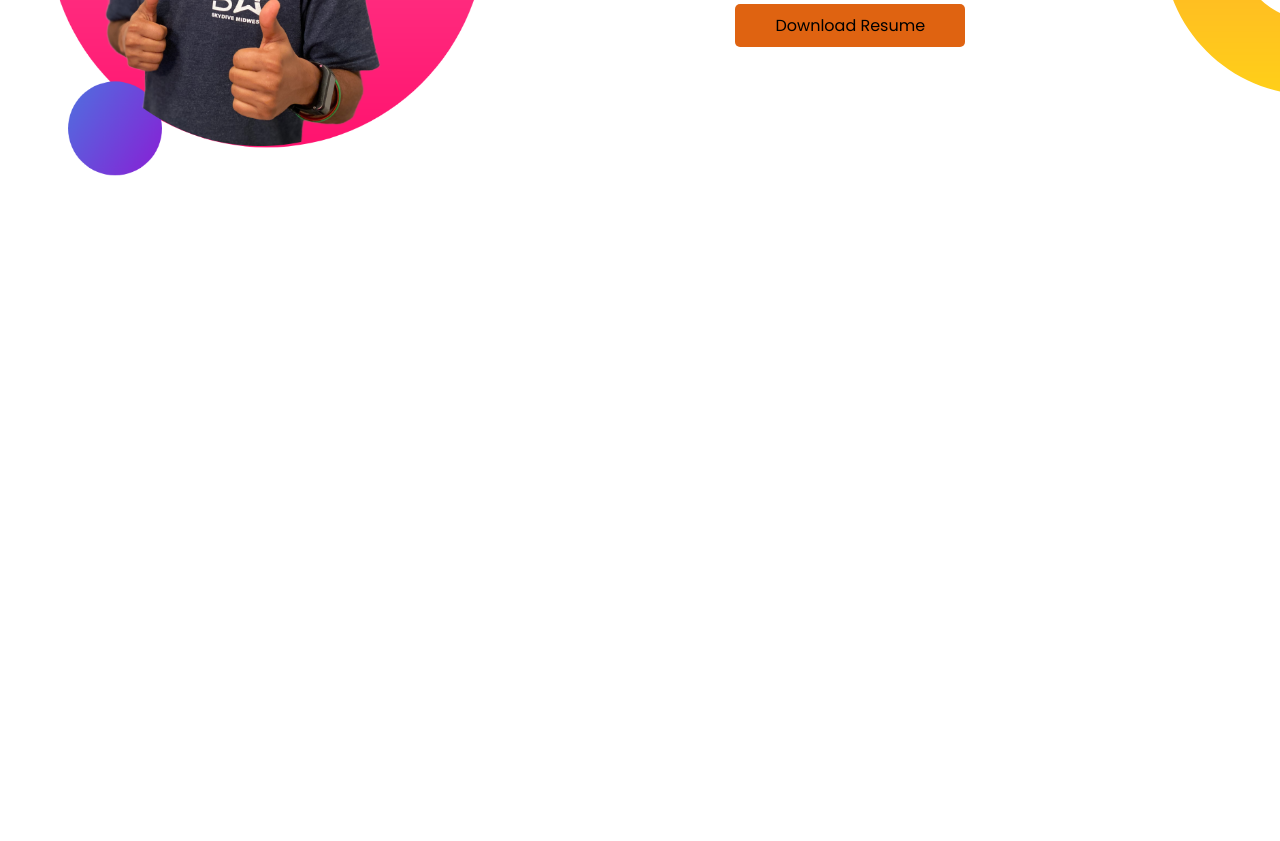
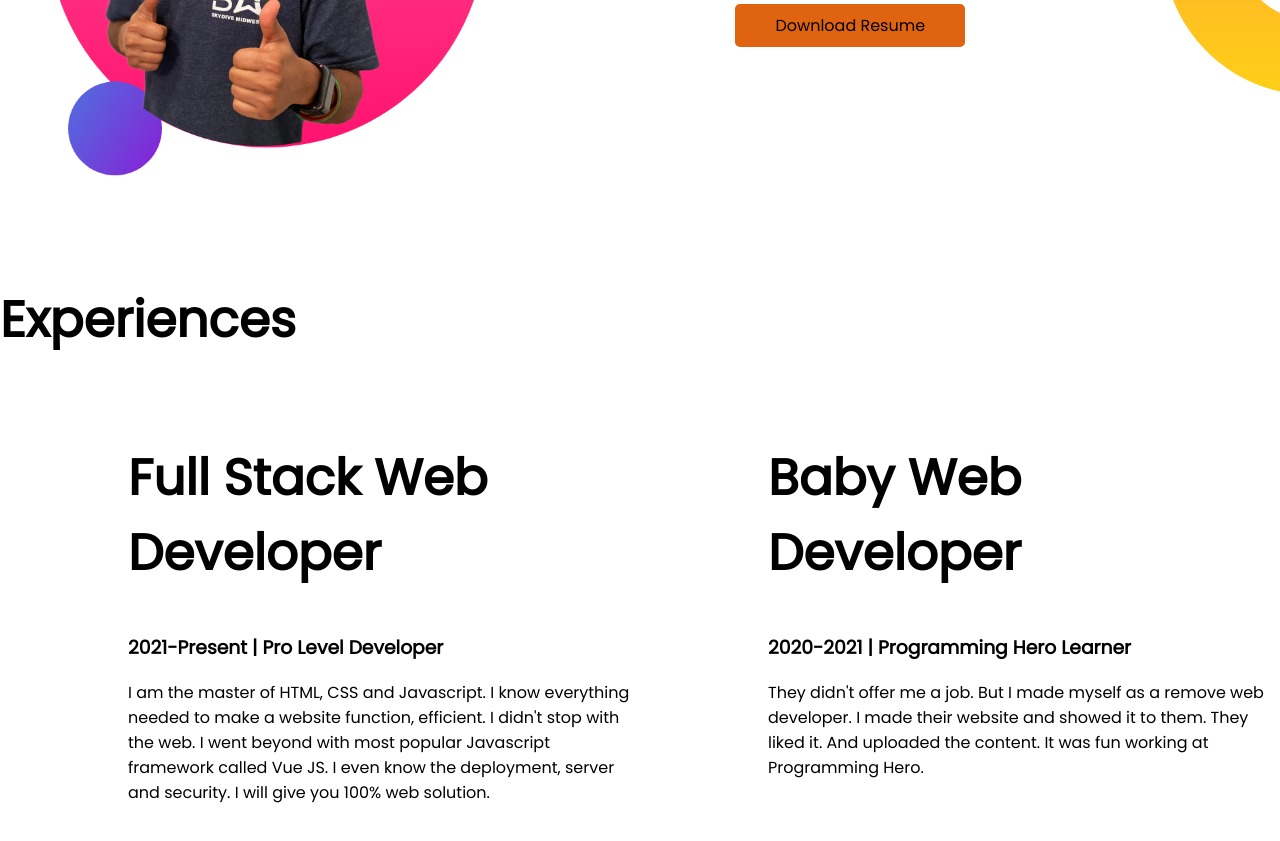
Before and after one commit to AlamNurul95/Developer-Protfolio, a plain HTML site: page index.html in a window 1280 px wide. Shown: the part 854-1695 px from the top of the page. Before the commit the page ends 1137 px from the top, so only its background shows below. Drawn offline with Linux system fonts and the light colour scheme.

Commit message:
4th commit

```diff
--- a/index.html
+++ b/index.html
@@ -13,7 +13,7 @@
 </head>
 
 <body>
-    <section class="top-banner">
+    <section class="top-banner flexible-container">
         <div class="half-width">
             <h1>Welcome To</h1>
             <h1><span class="name">Nurul Alam</span> World</h1>
@@ -28,7 +28,7 @@
         <div class="half-width"><img src="images/nurul.jpg"></div>
     </section>
 
-    <section class="dream-big">
+    <section class="dream-big flexible-container">
         <div>
             <img src="images/jhankar2.png" alt="">
         </div>
@@ -44,6 +44,26 @@
             <a class="link-button" target="_blank" href="http://127.0.0.1:5500/index.html">Download Resume</a>
         </div>
     </section>
+    <section class="experience-class">
+        <h1>Experiences</h1>
+        <div class="flexible-container">
+            <div class="half-width">
+                <h1>Full Stack Web Developer</h1>
+                <h3>2021-Present | Pro Level Developer</h3>
+                <p>I am the master of HTML, CSS and Javascript. I know everything needed to make a website function,
+                    efficient. I didn't stop with the web. I went beyond with most popular Javascript framework called
+                    Vue
+                    JS. I even know the deployment, server and security. I will give you 100% web solution.</p>
+            </div>
+            <div class="half-width">
+                <h1>Baby Web Developer</h1>
+                <h3>2020-2021 | Programming Hero Learner</h3>
+                <p>They didn't offer me a job. But I made myself as a remove web developer. I made their website and
+                    showed
+                    it to them. They liked it. And uploaded the content. It was fun working at Programming Hero.</p>
+            </div>
+        </div>
+    </section>
 
 </body>
 
--- a/style.css
+++ b/style.css
@@ -11,7 +11,7 @@ h1 {
     color: brown;
 }
 
-section {
+.flexible-container {
     display: flex;
     margin-bottom: 100px;
 }
```
